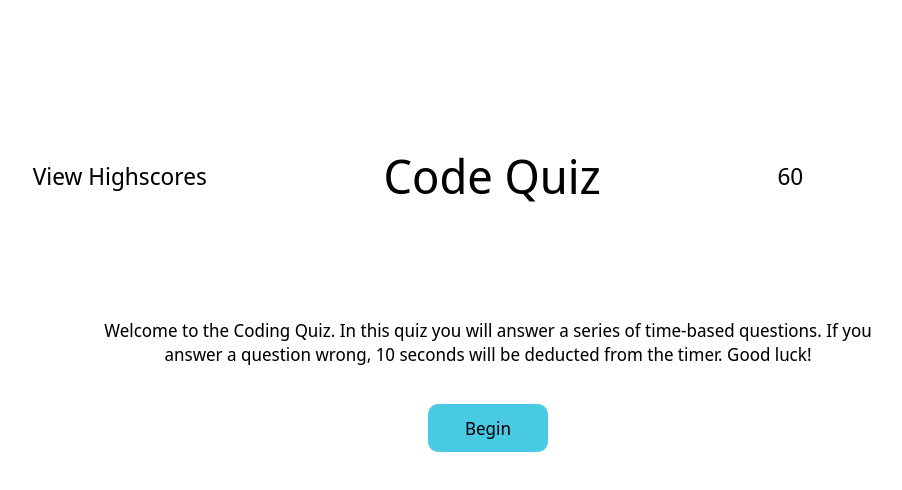
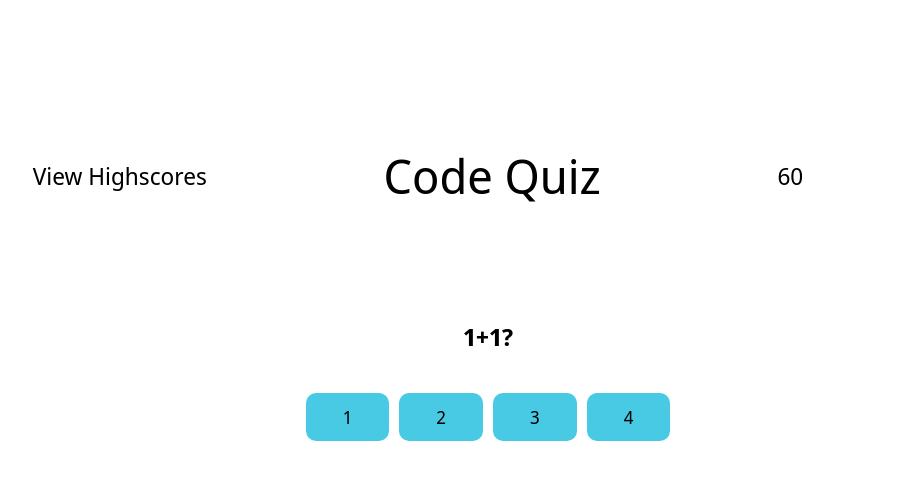
Before and after one commit to maxh1231/code-quiz, a plain HTML site: page index.html in a window 1280 px wide. Both pictures are taken after a click on the button "Begin". Shown: the whole page, without its empty margins (152-1054 px from the left). Drawn offline with Linux system fonts and the light colour scheme.

Commit message:
added event listener for begin quiz button, new elements created upon click, styling for questions options

```diff
--- a/assets/css/app.css
+++ b/assets/css/app.css
@@ -1,3 +1,5 @@
+/* https://coolors.co/03045e-023e8a-0077b6-0096c7-00b4d8-48cae4-90e0ef-ade8f4-caf0f8  */
+
 * {
     font-family: 'Noto Sans Display', sans-serif;
 }
@@ -60,3 +62,7 @@
 
 
 }
+
+.questionOptions {
+    margin: 0 5px;
+}
--- a/assets/js/script.js
+++ b/assets/js/script.js
@@ -0,0 +1,38 @@
+var beginBtn = document.getElementById("beginBtn");
+var hero = document.getElementById("hero");
+
+function beginBtnHandler() {
+    // document.getElementById("header").style.display = "none";
+    document.getElementById("welcome").style.display = "none";
+    document.getElementById("beginBtn").style.display = "none";
+
+    var questionCard = document.createElement("div");
+    var questionTitle = document.createElement("h2")
+    var questionOption1 = document.createElement("button");
+    questionOption1.className = "questionOptions";
+    var questionOption2 = document.createElement("button");
+    questionOption2.className = "questionOptions";
+    var questionOption3 = document.createElement("button");
+    questionOption3.className = "questionOptions"; questionOption1.className = "questionOptions";
+    var questionOption4 = document.createElement("button");
+    questionOption4.className = "questionOptions";
+
+    questionTitle.textContent = "1+1?";
+    questionCard.appendChild(questionTitle);
+
+    questionOption1.textContent = "1";
+    questionCard.appendChild(questionOption1);
+
+    questionOption2.textContent = "2";
+    questionCard.appendChild(questionOption2);
+
+    questionOption3.textContent = "3";
+    questionCard.appendChild(questionOption3);
+
+    questionOption4.textContent = "4";
+    questionCard.appendChild(questionOption4);
+
+    hero.appendChild(questionCard);
+}
+
+beginBtn.addEventListener("click", beginBtnHandler);
--- a/index.html
+++ b/index.html
@@ -14,7 +14,7 @@
 
 <body>
 
-    <header class="header">
+    <header class="header" id="header">
         <a href="/">View Highscores</a>
 
         <h1>Code Quiz</h1>
@@ -22,13 +22,14 @@
         <span>60</span>
     </header>
 
-    <section class="hero">
+    <section class="hero" id="hero">
         <div>
-            <p>Welcome to the Coding Quiz. In this quiz you will answer a series of time-based questions. If you answer
+            <p id="welcome">Welcome to the Coding Quiz. In this quiz you will answer a series of time-based questions.
+                If you answer
                 a question wrong, 10 seconds will be deducted from the timer. Good luck!</p>
         </div>
         <div>
-            <button>Begin</button>
+            <button id="beginBtn">Begin</button>
         </div>
     </section>
 
```
